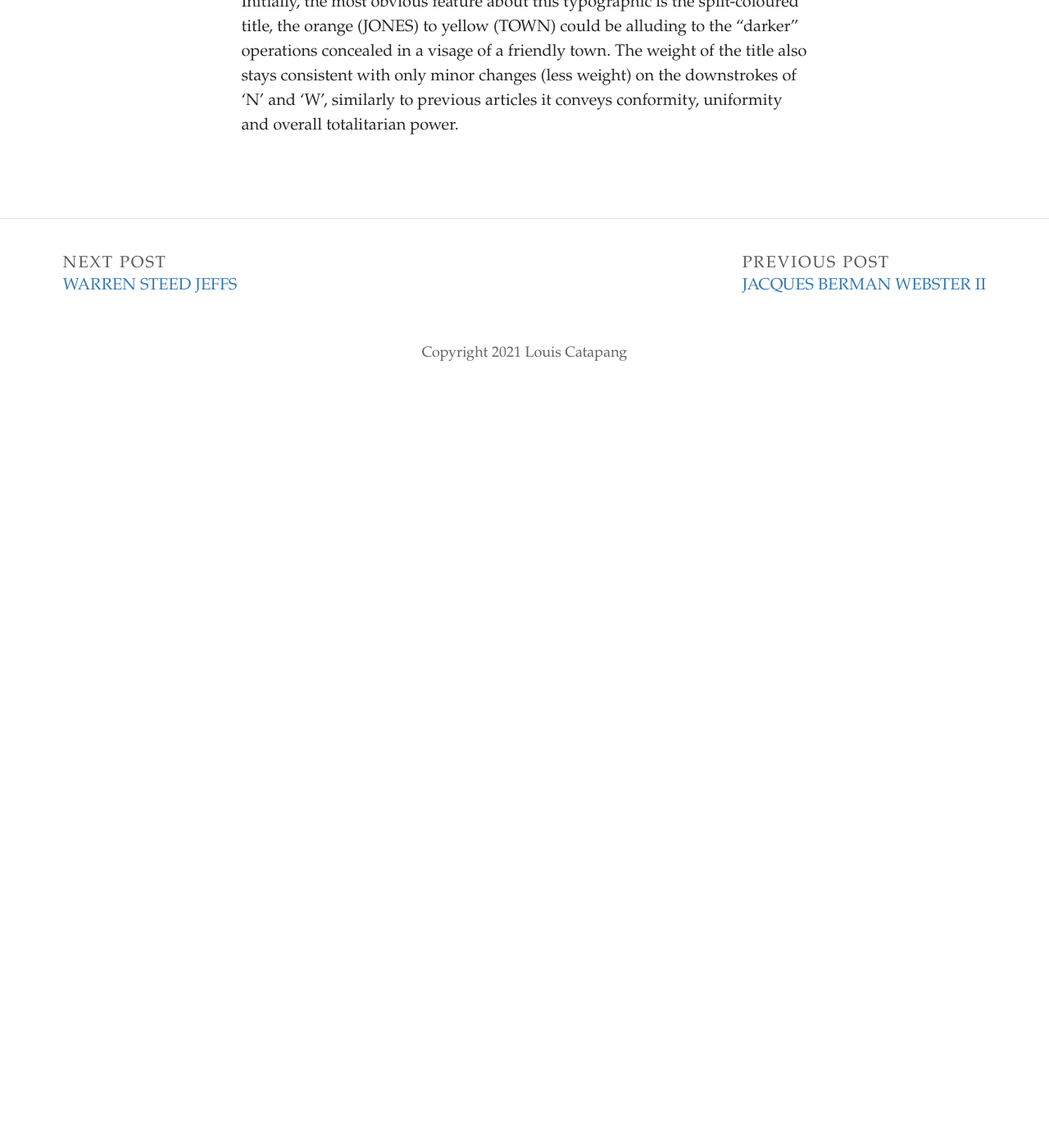
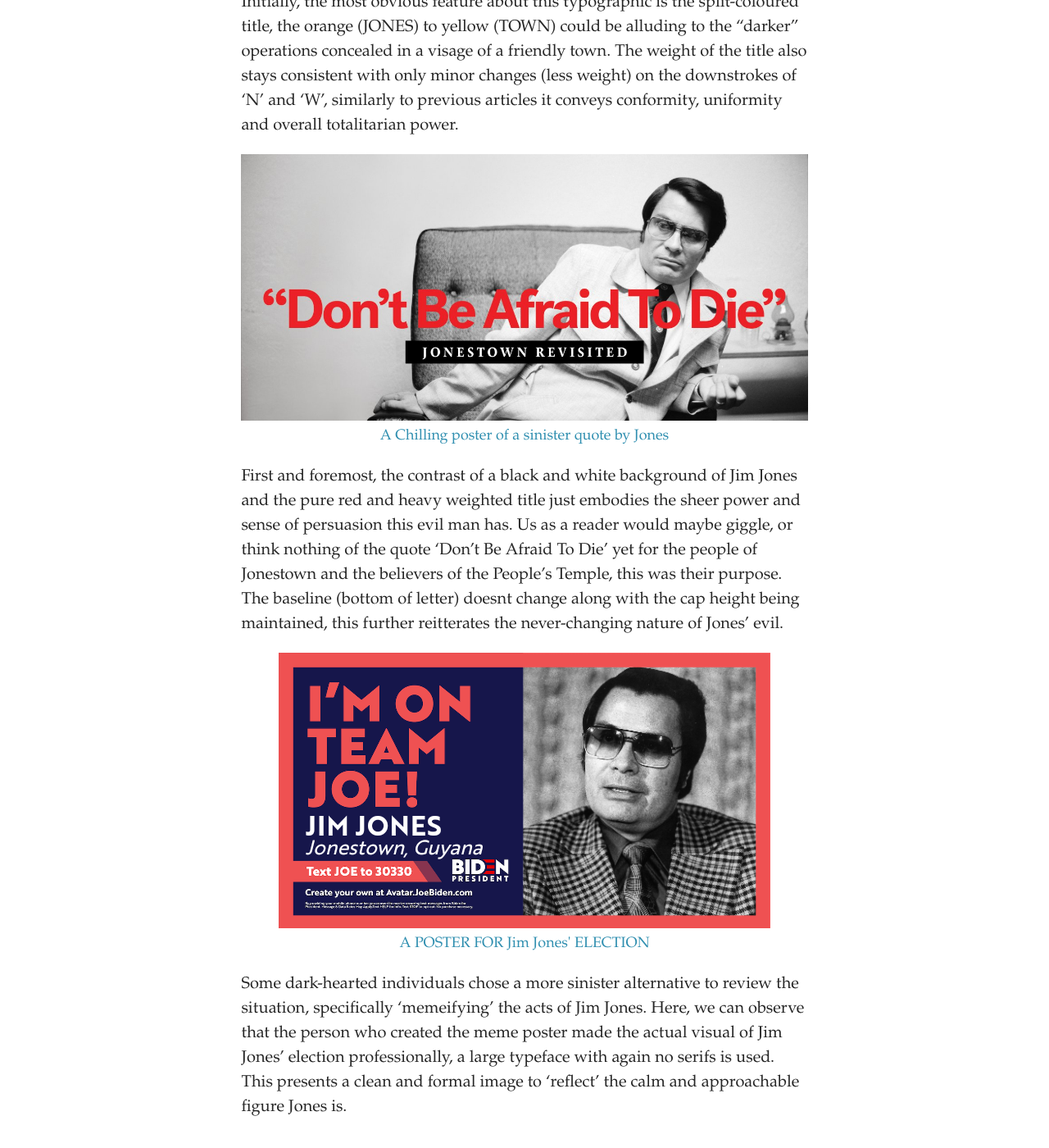
Before and after one commit to Loohwis/Vault, a Jekyll site: the page built from _posts/2021-11-27-james-warren-jones.md, in a window 1280 px wide and 1400 px high, scrolled down 1873 px. Shown: the whole window at 82% size. Built offline with Jekyll 4.4.1, drawn with Linux system fonts in a browser that asks for light colours; some web fonts are replaced; before the commit the page ends 2349 px from its top, so only the background shows below that.

Commit message:
Update Post “2021-11-27-james-warren-jones”

```diff
--- a/_posts/2021-11-27-james-warren-jones.md
+++ b/_posts/2021-11-27-james-warren-jones.md
@@ -15,3 +15,11 @@ From observation, there are no signs of embellishment's in the fully capitalised
 ![A Documentary depicting the scenes of Jonestown](../uploads/jonestownposter.jpg)
 
 Initially, the most obvious feature about this typographic is the split-coloured title, the orange (JONES) to yellow (TOWN) could be alluding to the "darker" operations concealed in a visage of a friendly town. The weight of the title also stays consistent with only minor changes (less weight) on the downstrokes of 'N' and 'W', similarly to previous articles it conveys conformity, uniformity and overall totalitarian power.
+
+![A Chilling poster of a sinister quote by Jones](../uploads/jonestown-revisited-banner.jpeg)
+
+First and foremost, the contrast of a black and white background of Jim Jones and the pure red and heavy weighted title just embodies the sheer power and sense of persuasion this evil man has. Us as a reader would maybe giggle, or think nothing of the quote 'Don't Be Afraid To Die' yet for the people of Jonestown and the believers of the People's Temple, this was their purpose. The baseline (bottom of letter) doesnt change along with the cap height being maintained, this further reitterates the never-changing nature of Jones' evil.
+
+![A POSTER FOR Jim Jones' ELECTION](../uploads/jonesvote.png)
+
+Some dark-hearted individuals chose a more sinister alternative to review the situation, specifically 'memeifying' the acts of Jim Jones. Here, we can observe that the person who created the meme poster made the actual visual of Jim Jones' election professionally, a large typeface with again no serifs is used. This presents a clean and formal image to 'reflect' the calm and approachable figure Jones is.
```
Also changed, not shown: uploads/jonestown-revisited-banner.jpeg (added), uploads/jonesvote.png (added).
